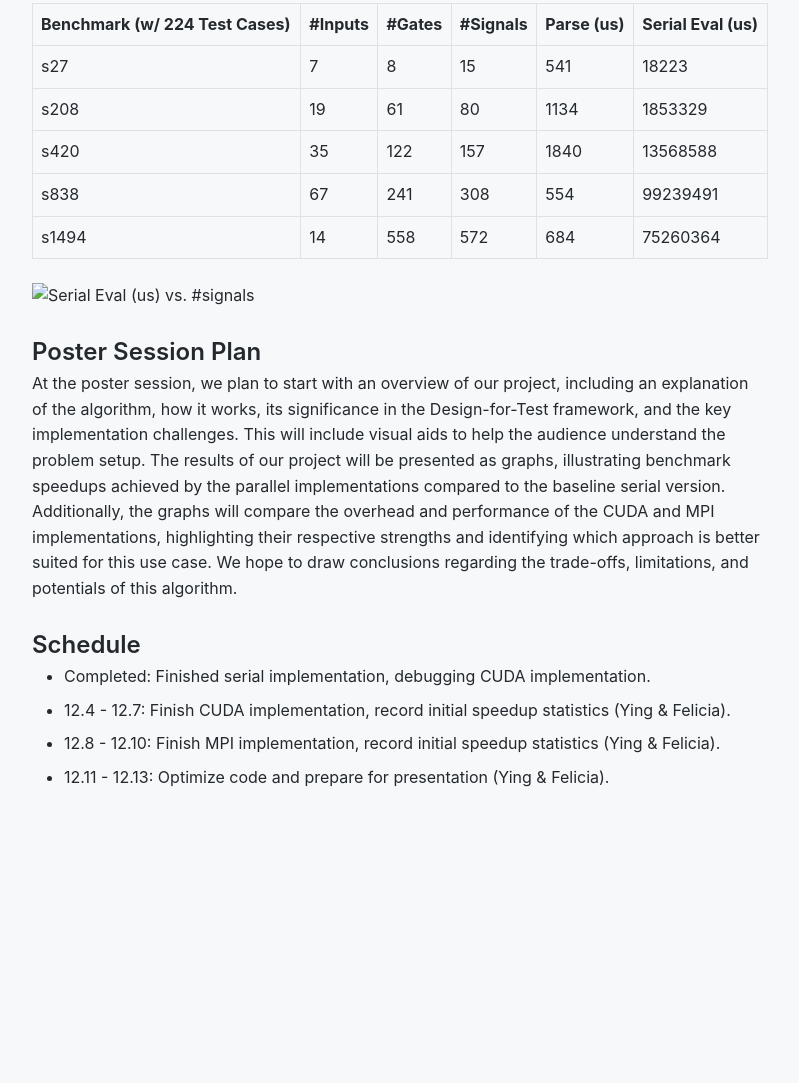
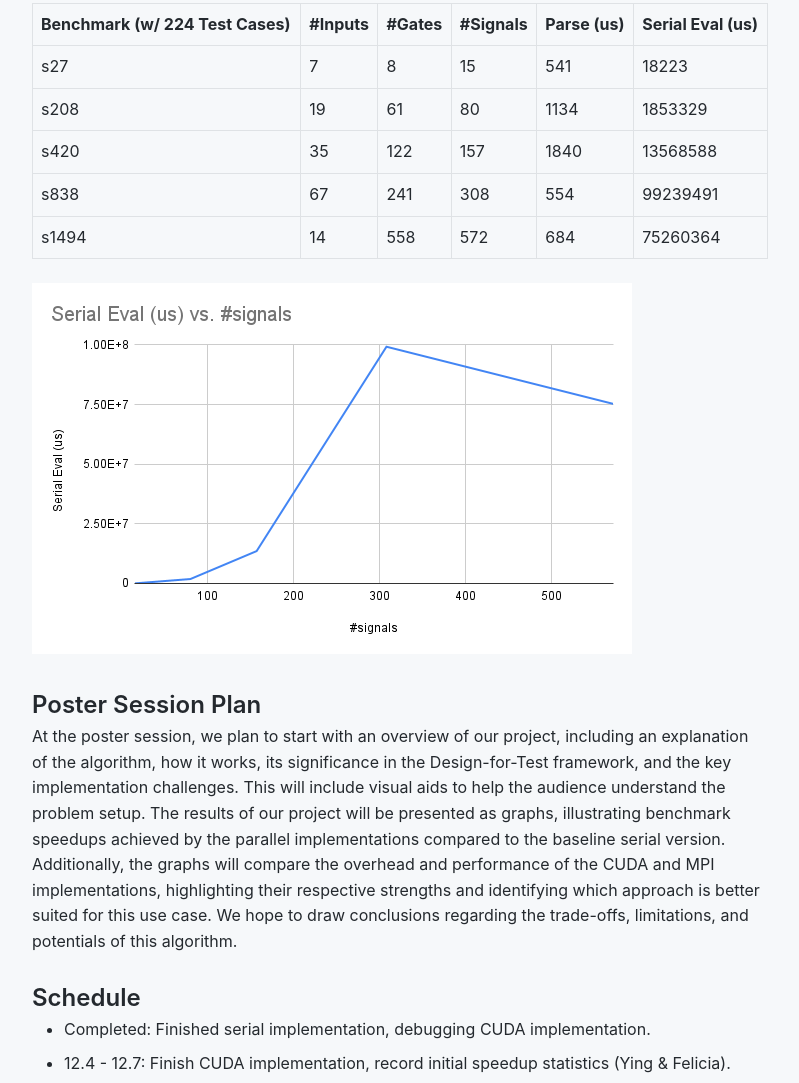
Before and after one commit to mzy-cmu/15618_project, a plain HTML site: page milestone_report.html in a window 1280 px wide. Shown: the part 698-1781 px from the top of the page, without its empty margins (240-1039 px from the left). Before the commit the page ends 1536 px from the top, so only its background shows below. Drawn offline with Linux system fonts and the light colour scheme.

Commit message:
Update milestone_report.html

```diff
--- a/milestone_report.html
+++ b/milestone_report.html
@@ -141,7 +141,7 @@
     </tbody>
 </table>
 
-<img src="img/plot" alt="Serial Eval (us) vs. #signals" width="600">
+<img src="img/plot.png" alt="Serial Eval (us) vs. #signals" width="600">
 
 <h2>Poster Session Plan</h2>
 <p>At the poster session, we plan to start with an overview of our project, including an explanation of the algorithm, how it works, its significance in the Design-for-Test framework, and the key implementation challenges. This will include visual aids to help the audience understand the problem setup. The results of our project will be presented as graphs, illustrating benchmark speedups achieved by the parallel implementations compared to the baseline serial version. Additionally, the graphs will compare the overhead and performance of the CUDA and MPI implementations, highlighting their respective strengths and identifying which approach is better suited for this use case. We hope to draw conclusions regarding the trade-offs, limitations, and potentials of this algorithm.</p>
```
